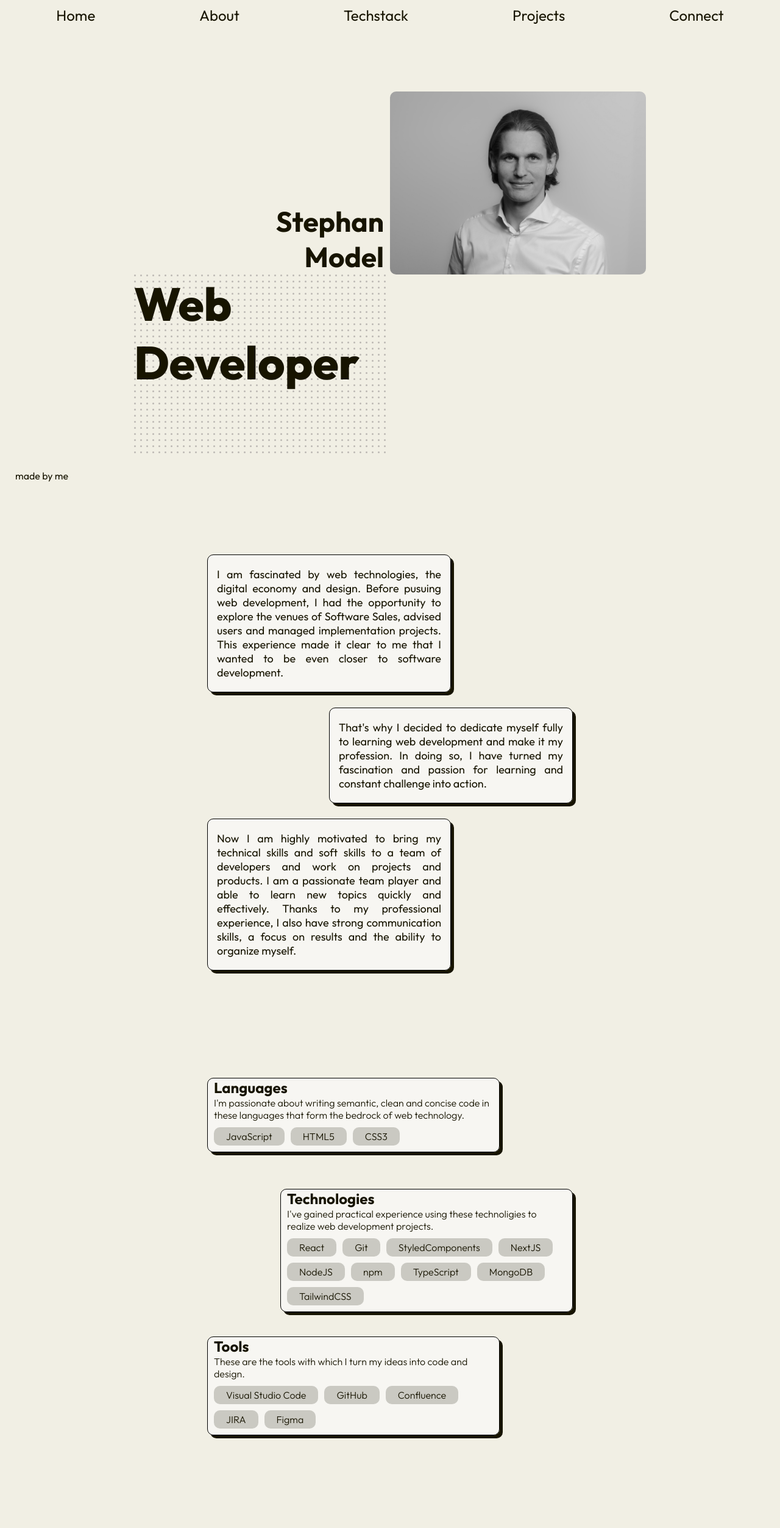
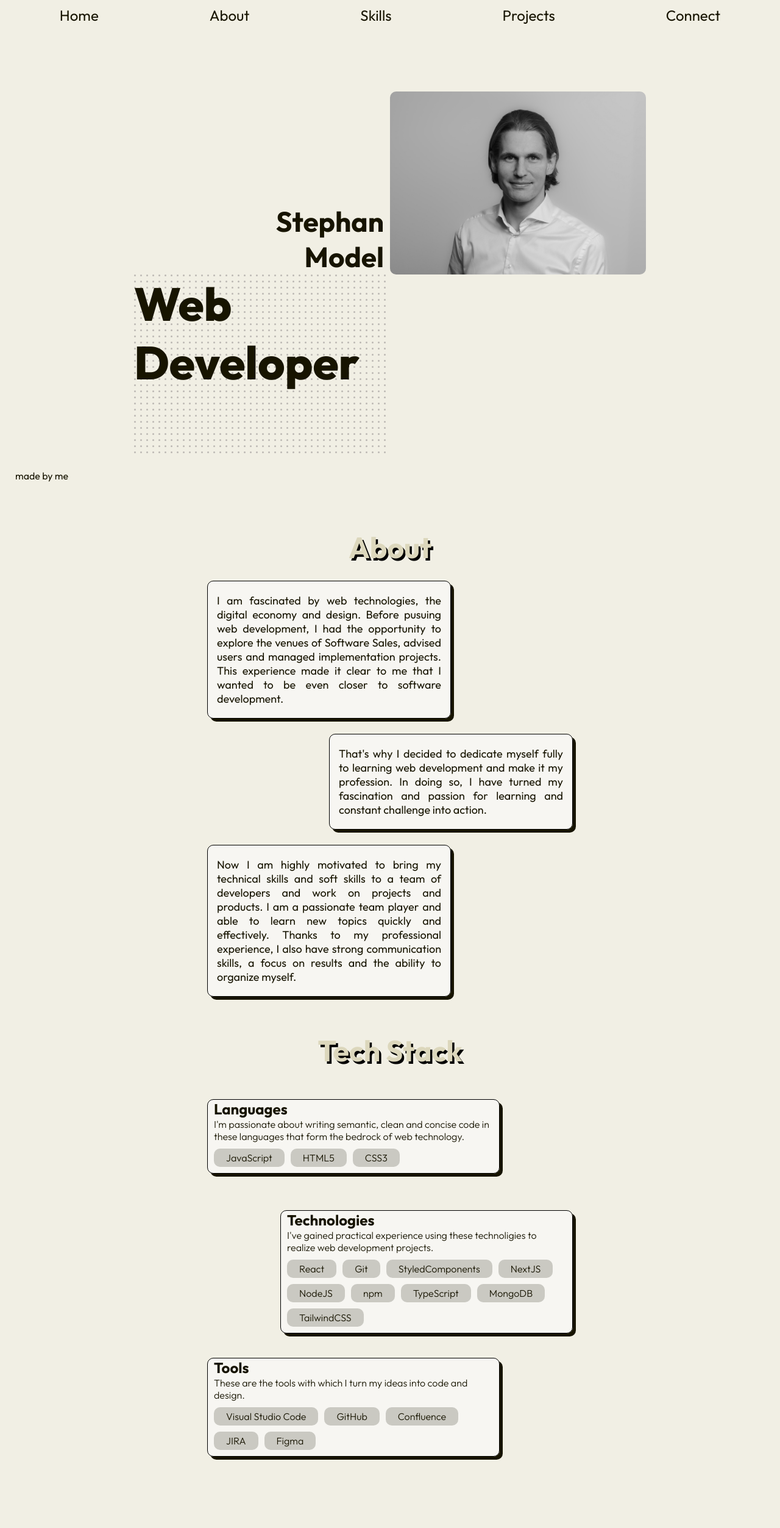
Before and after one commit to StephMode/personal-website, a React (Vite) app: page / in a window 1280 px wide. Shown: the top 2505 px of the page at 61% size. Built offline with nearby package versions, Linux system fonts and the light colour scheme.

Commit message:
feat: develop SectionHeading component, make Navlinks responsive
section headings with shadow and blend-in font color as intermediary solution for dynamic indicator of where the visitor is on the page, this solution was both simple to develop and works well with diffrent viewport sizes

```diff
--- a/src/App.jsx
+++ b/src/App.jsx
@@ -21,7 +21,7 @@ export default function App() {
         <AboutPage />
       </StyledSection>
 
-      <StyledSection id="techstack">
+      <StyledSection id="skills">
         <TechStackPage />
       </StyledSection>
 
@@ -55,6 +55,7 @@ const StyledSection = styled.section`
   justify-content: center;
   align-items: center;
   overflow: hidden;
+  gap: 10px;
 `;
 
 const StyledFooter = styled.footer`
--- a/src/components/layout/Navbar.jsx
+++ b/src/components/layout/Navbar.jsx
@@ -6,7 +6,7 @@ import Navlink from "../ui/Navlink";
 // - Navbar (will remain a static bar on all viewports for the moment)
 
 export default function () {
-  const navbarItems = ["Home", "About", "Techstack", "Projects", "Connect"];
+  const navbarItems = ["Home", "About", "Skills", "Projects", "Connect"];
   const generateNavLink = (navItem) => "#" + navItem.toLowerCase();
 
   return (
--- a/src/components/pages/AboutPage.jsx
+++ b/src/components/pages/AboutPage.jsx
@@ -1,8 +1,10 @@
 import styled, { ThemeProvider } from "styled-components";
+import SectionHeading from "../ui/SectionHeading";
 
 export default function AboutPage() {
   return (
     <StyledGridContainer>
+      <SectionHeading sectionName={"About"} />
       <StyledGridElement>
         <StyledGridParagraph>
           I am fascinated by web technologies, the digital economy and design.
--- a/src/components/pages/ConnectPage.jsx
+++ b/src/components/pages/ConnectPage.jsx
@@ -1,11 +1,15 @@
 import styled from "styled-components";
 import SocialLinks from "../layout/SocialLinks";
+import SectionHeading from "../ui/SectionHeading";
 
 export default function ConnectPage() {
   return (
-    <StyledGridContainer>
-      <SocialLinks />
-    </StyledGridContainer>
+    <>
+      <SectionHeading sectionName={"Let's connect"} />
+      <StyledGridContainer>
+        <SocialLinks />
+      </StyledGridContainer>
+    </>
   );
 }
 
--- a/src/components/pages/ProjectsPage.jsx
+++ b/src/components/pages/ProjectsPage.jsx
@@ -1,5 +1,6 @@
 import styled from "styled-components";
 import ProjectTile from "../layout/ProjectTile";
+import SectionHeading from "../ui/SectionHeading";
 
 const projects = [
   {
@@ -24,6 +25,8 @@ const projects = [
 
 export default function ProjectsPage() {
   return (
+    <>
+      <SectionHeading sectionName={"Projects"} />
       <StyledProjectTileContainer>
         {projects.map((project) => {
           return (
@@ -38,6 +41,7 @@ export default function ProjectsPage() {
           );
         })}
       </StyledProjectTileContainer>
+    </>
   );
 }
 
--- a/src/components/pages/TechStackPage.jsx
+++ b/src/components/pages/TechStackPage.jsx
@@ -1,5 +1,6 @@
 import styled from "styled-components";
 import SkillRow from "../layout/SkillRow";
+import SectionHeading from "../ui/SectionHeading";
 
 const skillGroups = [
   {
@@ -37,6 +38,8 @@ const skillGroups = [
 
 export default function TechStackPage() {
   return (
+    <>
+      <SectionHeading sectionName={"Tech Stack"} />
       <StyledGridContainer>
         {skillGroups.map((group) => {
           return (
@@ -48,6 +51,7 @@ export default function TechStackPage() {
           );
         })}
       </StyledGridContainer>
+    </>
   );
 }
 
--- a/src/components/ui/Navlink.jsx
+++ b/src/components/ui/Navlink.jsx
@@ -12,4 +12,7 @@ const StyledLink = styled.a`
   &:hover {
     text-shadow: 2px 2px 0.2px #bcbbb5;
   }
+  @media screen and (max-width: 450px) {
+    font-size: var(--fontSize-navBar-mobile);
+  }
 `;
--- /dev/null
+++ b/src/components/ui/SectionHeading.jsx
@@ -0,0 +1,12 @@
+import styled from "styled-components";
+
+export default function SectionHeading({ sectionName }) {
+  return <StyledHeading>{sectionName}</StyledHeading>;
+}
+
+const StyledHeading = styled.h1`
+  text-align: center;
+  text-shadow: 3.5px 3.5px 0 black;
+  color: #dcd7bc;
+  font-size: var(--fontSize-sectionHeading);
+`;
--- a/styles.js
+++ b/styles.js
@@ -7,6 +7,7 @@ export default createGlobalStyle`
 
   --text-color-primary: #171400; // smokey black
   --text-color-accent-light: rgba(251,251,251,75%); // white with alpha value
+  --text-color-heading-accent: #DCD7BC; //pearl, darker shade of alabaster
 
   --backgroundColor-primary: #F1EFE4; // alabaster
   --backgroundColor-element-light: rgba(251, 251, 251, 65%); // white with alpha
@@ -19,6 +20,7 @@ export default createGlobalStyle`
   --fontSize-title: 76px;
   --fontSize-subTitle: 46px;
   --fontSize-navBar: 24px;
+  --fontSize-navBar-mobile: 16px;
   --fontSize-pageHeading: 186px;
   --fontSize-sectionHeading: 48px;
   --fontSize-sectionSubHeading: 36px;
```
Lines whose indentation alone changed are shown as unchanged.
